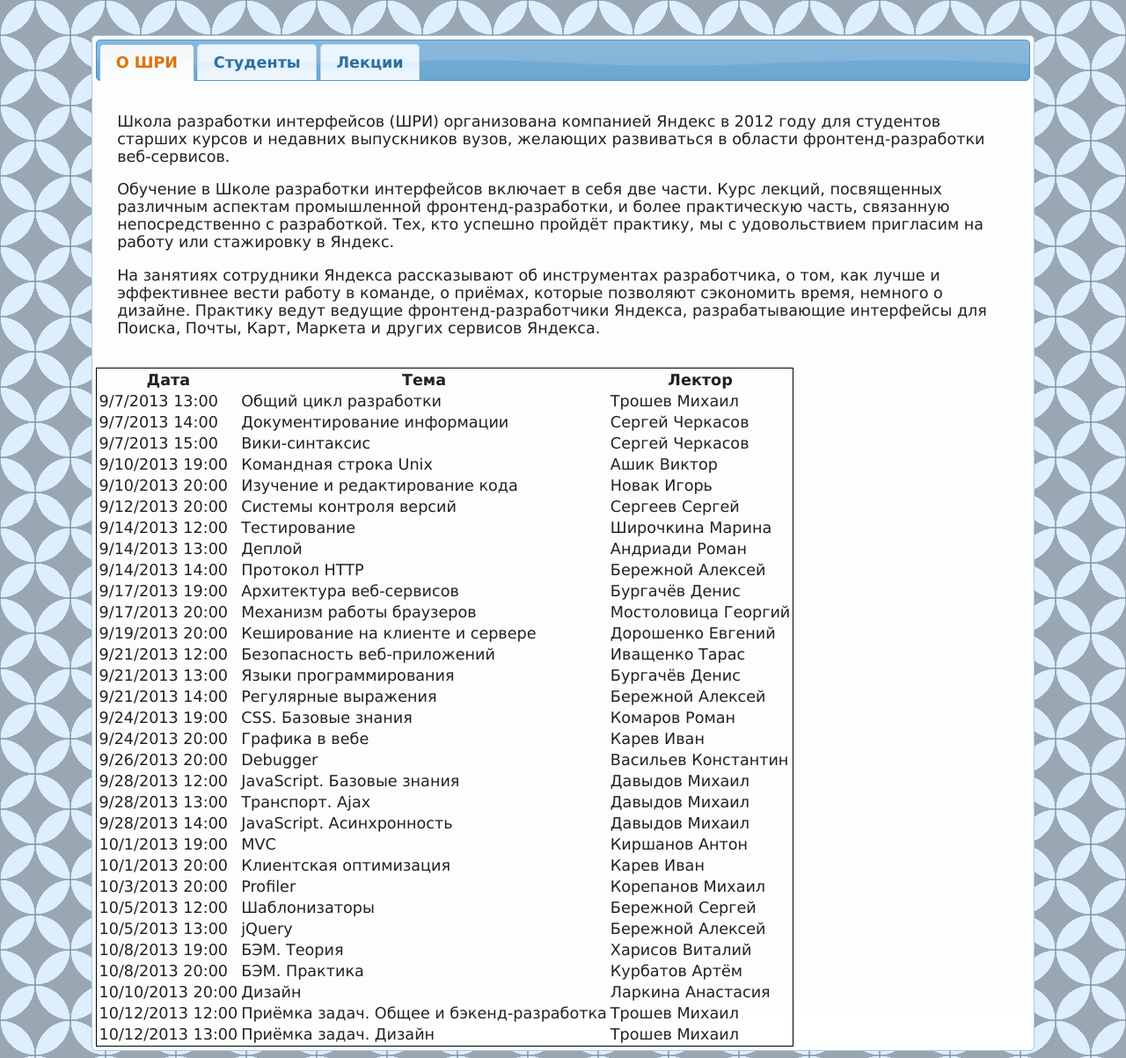
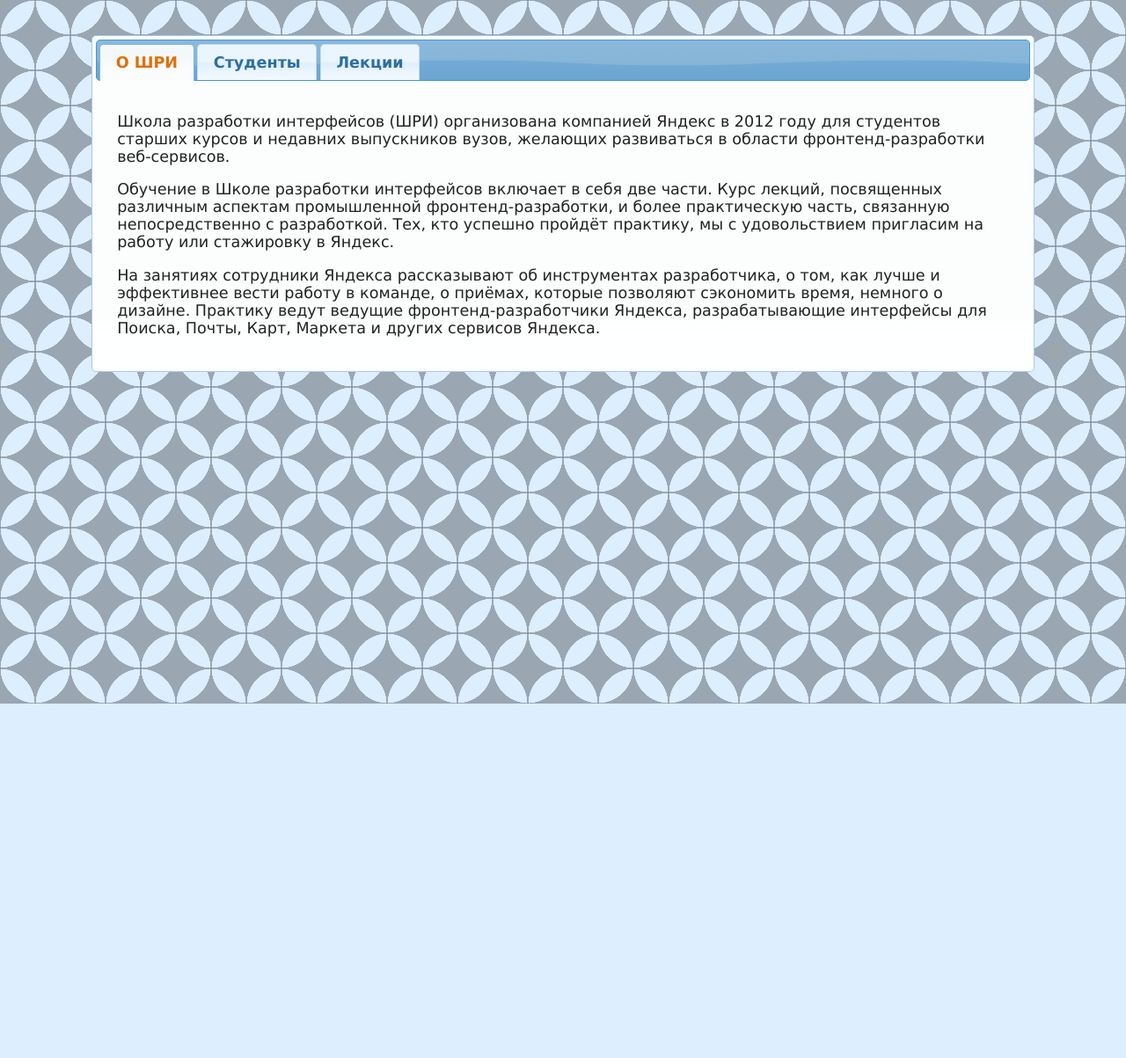
Before and after one commit to Unlocker/shri-album, a plain HTML site: page public_html/index.html in a window 1280 px wide. Shown: the whole page at 88% size. After the commit the page ends 800 px from the top, so only its background shows below. Drawn offline with Linux system fonts and the light colour scheme.

Commit message:
Исправлена работа табов и акордеонов

```diff
--- a/public_html/index.html
+++ b/public_html/index.html
@@ -12,7 +12,7 @@
             <ul>
                 <li><a href="#about">О ШРИ</a></li>
                 <li><a href="#students">Студенты</a></li>
-                <li><a href="#lections">Лекции</a></li>
+                <li><a href="#lectures">Лекции</a></li>
             </ul>
             <div id="about">
                 <p>
@@ -36,7 +36,7 @@
             <div id="students">
             </div>
             <div id="lectures">
-                <table style="border: solid black 1px">
+                <table>
                     <thead>
                         <tr>
                             <th>Дата</th>
@@ -54,7 +54,7 @@
         <script type="text/javascript" src="js/students.js"></script>
         <script type="text/javascript" src="js/lectures.js"></script>
         <script type="text/javascript">
-            $(document).ready(function() {
+            $(function() {
                 $("#students").append(function() {
                     var temlate = '{{#students}}<h3>{{last_name}} {{first_name}}</h3><div id="student_{{id}}">\n\
                         <img src="{{link_photo}}"/><p>{{{about}}}</p>\n\
@@ -75,11 +75,13 @@
                     var renderer = Mustache.compile(lecture_template);
                     return renderer(lectures);
                 });
-                $("#content").tabs();
-                $("#students").accordion({
+
+                var accordion = $("#students").accordion({
                     heightStyle: "content",
+                    active: "false",
                     collapsible: "true"
                 });
+                var tabs = $("#content").tabs();
                 // var student_menu = '{{#students}}<li><a href="#student_{{id}}">{{name}}</a></li>{{/students}}';
                 // $("#students_menu").append(Mustache.to_html(student_menu, students));
             });
```
